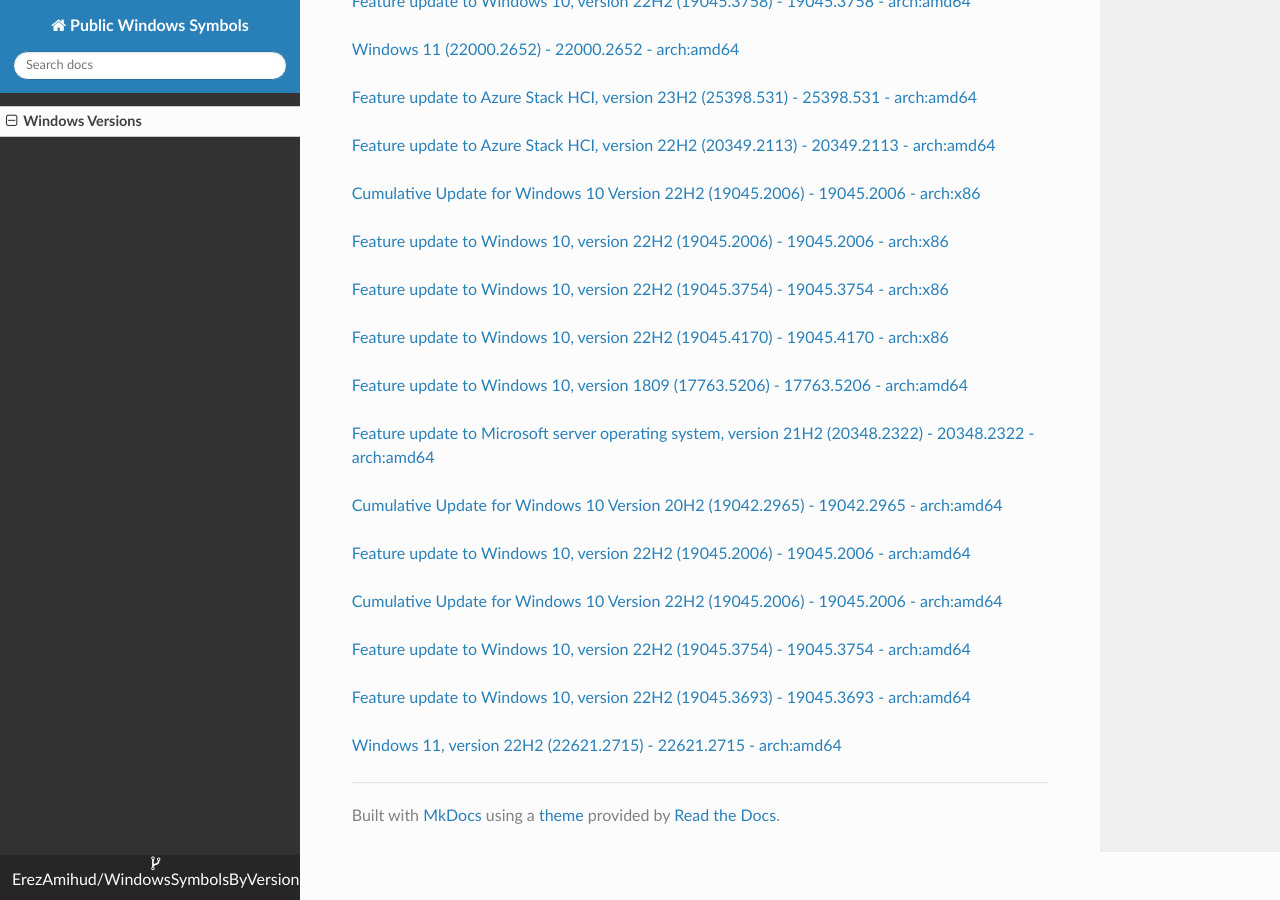
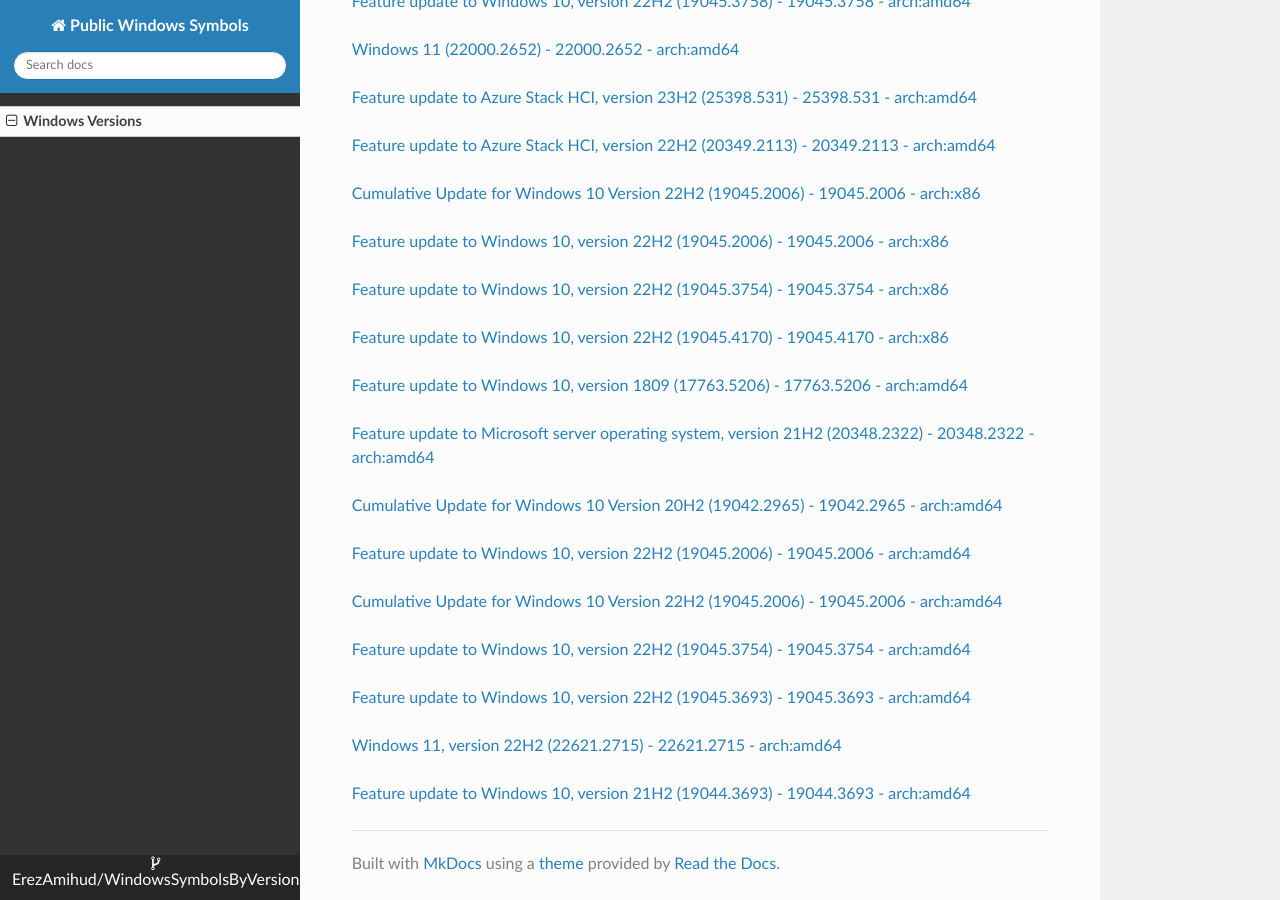
Before and after one commit to ErezAmihud/WindowsSymbolsByVersion, an MkDocs documentation site: the page built from docs/index.md, in a window 1280 px wide and 900 px high, scrolled down 20933 px. Built offline with MkDocs 1.6.1, drawn with Linux system fonts in a browser that asks for light colours; nearby versions of some CDN libraries.

Commit message:
Automated commit, add manifest for 13ed57f1-9e58-41e0-993c-481a6d7d4be9

```diff
--- a/docs/index.md
+++ b/docs/index.md
@@ -1168,3 +1168,6 @@
 
 
 [Windows 11, version 22H2 (22621.2715) - 22621.2715 - arch:amd64](https://github.com/ErezAmihud/WindowsSymbolsByVersion/blob/main/manifests/c1d1482a-8c7a-4b6b-9472-03a8affe4ab5.manifest)
+
+
+[Feature update to Windows 10, version 21H2 (19044.3693) - 19044.3693 - arch:amd64](https://github.com/ErezAmihud/WindowsSymbolsByVersion/blob/main/manifests/13ed57f1-9e58-41e0-993c-481a6d7d4be9.manifest)
```
Also changed, not shown: process_builds.json (+1 -1 lines), 1 other file.
